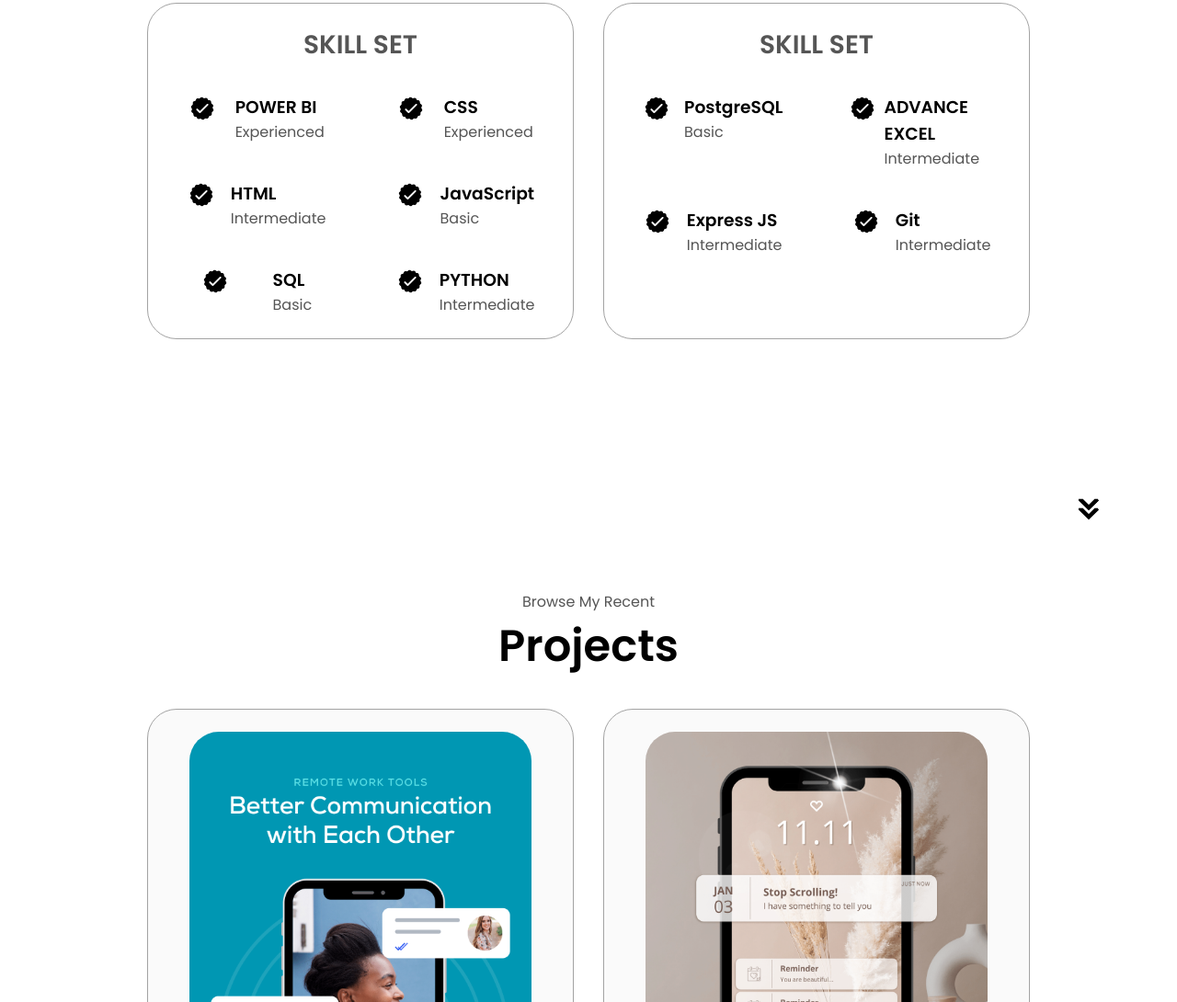
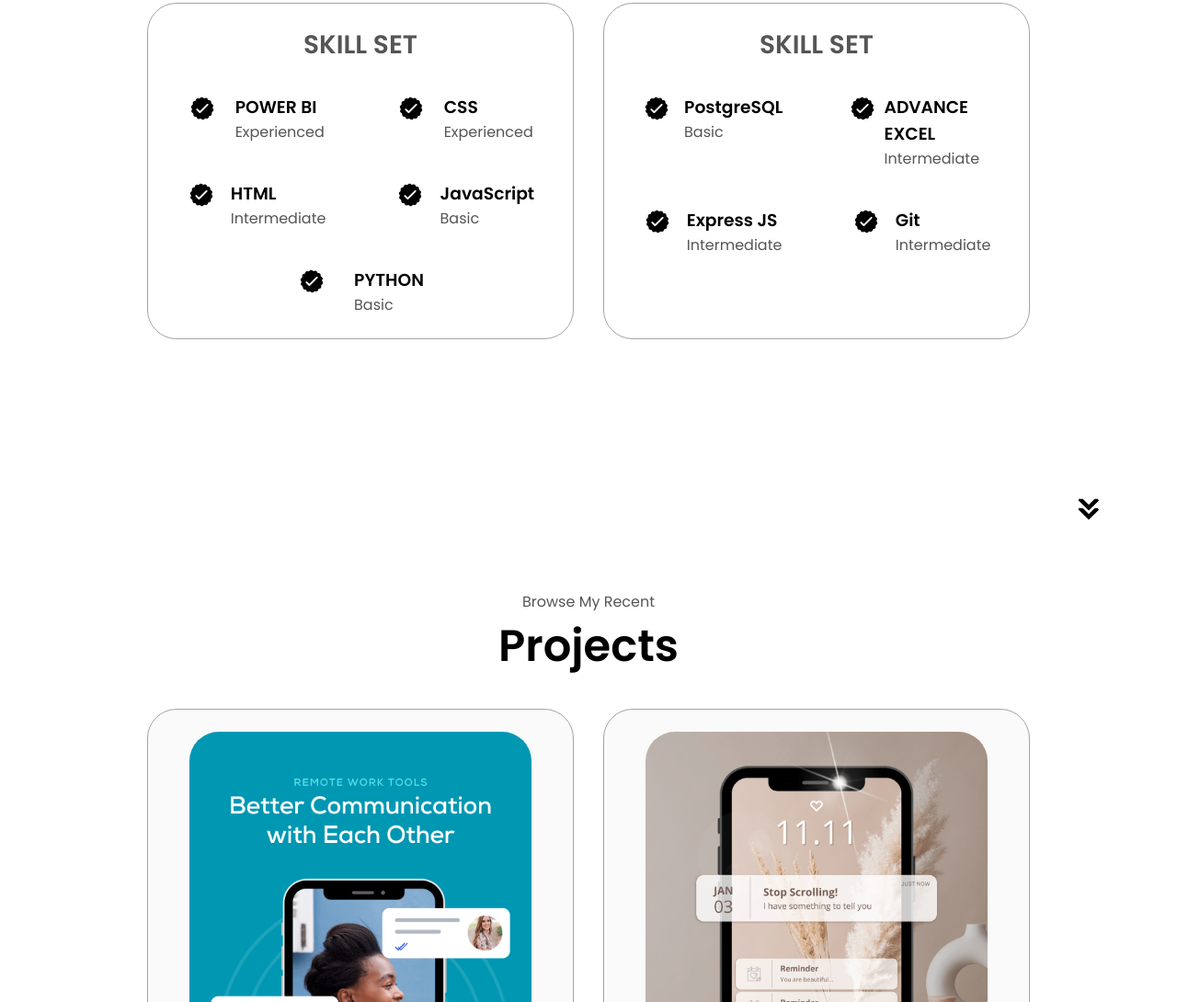
Before and after one commit to impratikg123/website, a plain HTML site: page index.html in a window 1280 px wide. Shown: the part 1822-2912 px from the top of the page at 92% size. Drawn offline with Linux system fonts and the light colour scheme.

Commit message:
Update index.html

```diff
--- a/index.html
+++ b/index.html
@@ -188,11 +188,11 @@
                   class="icon"
                 />
                <div>
-                  <h3>SQL</h3>
+                  <h3>PYTHON</h3>
                   <p>Basic</p>
                 </div>
               </article>
-              <article>
+<!--               <article>
                 <img
                   src="./assets/checkmark.png"
                   alt="Experience icon"
@@ -202,7 +202,7 @@
                   <h3>PYTHON</h3>
                   <p>Intermediate</p>
                 </div>
-              </article>
+              </article> -->
             </div>
           </div>
           <div class="details-container">
```
